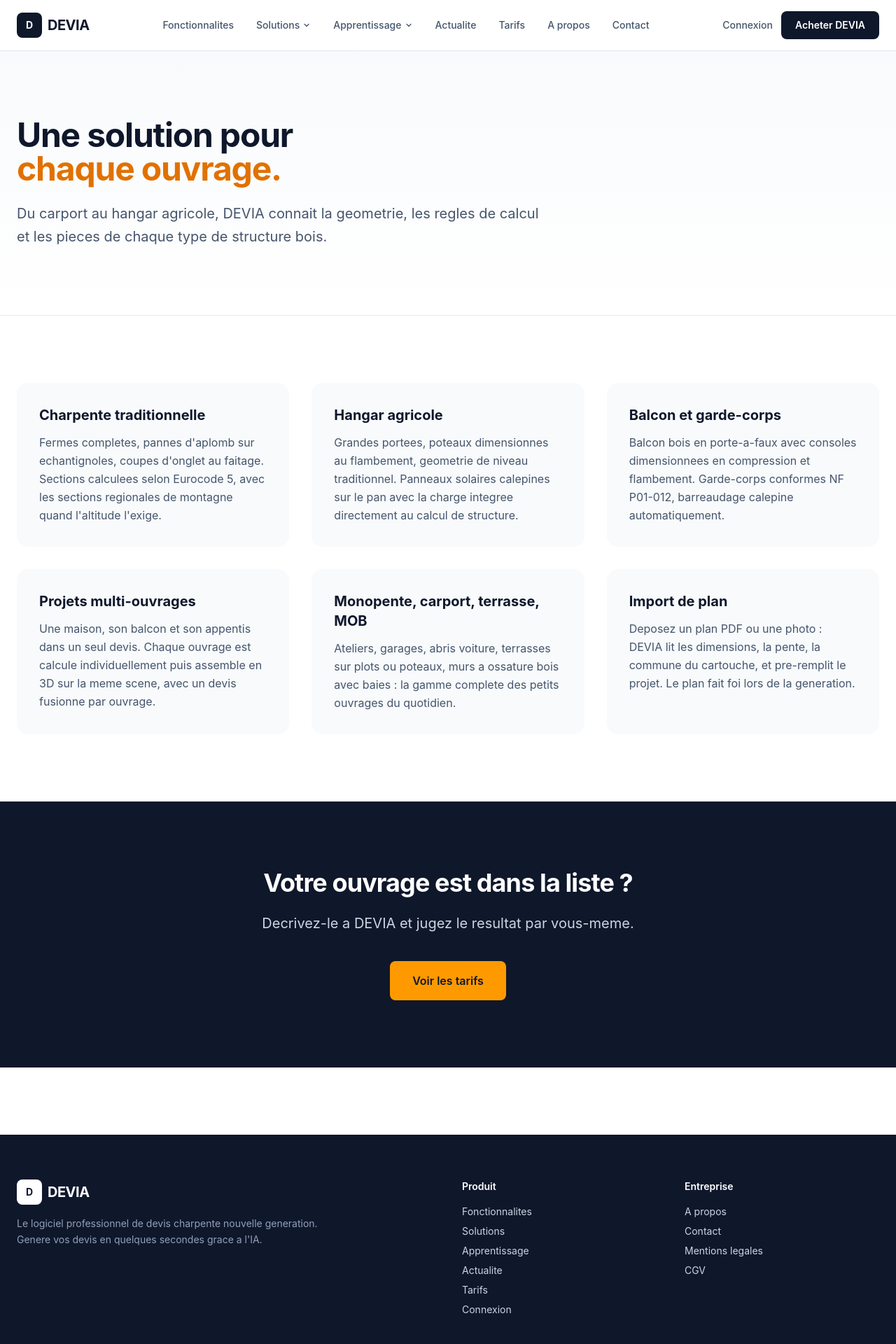
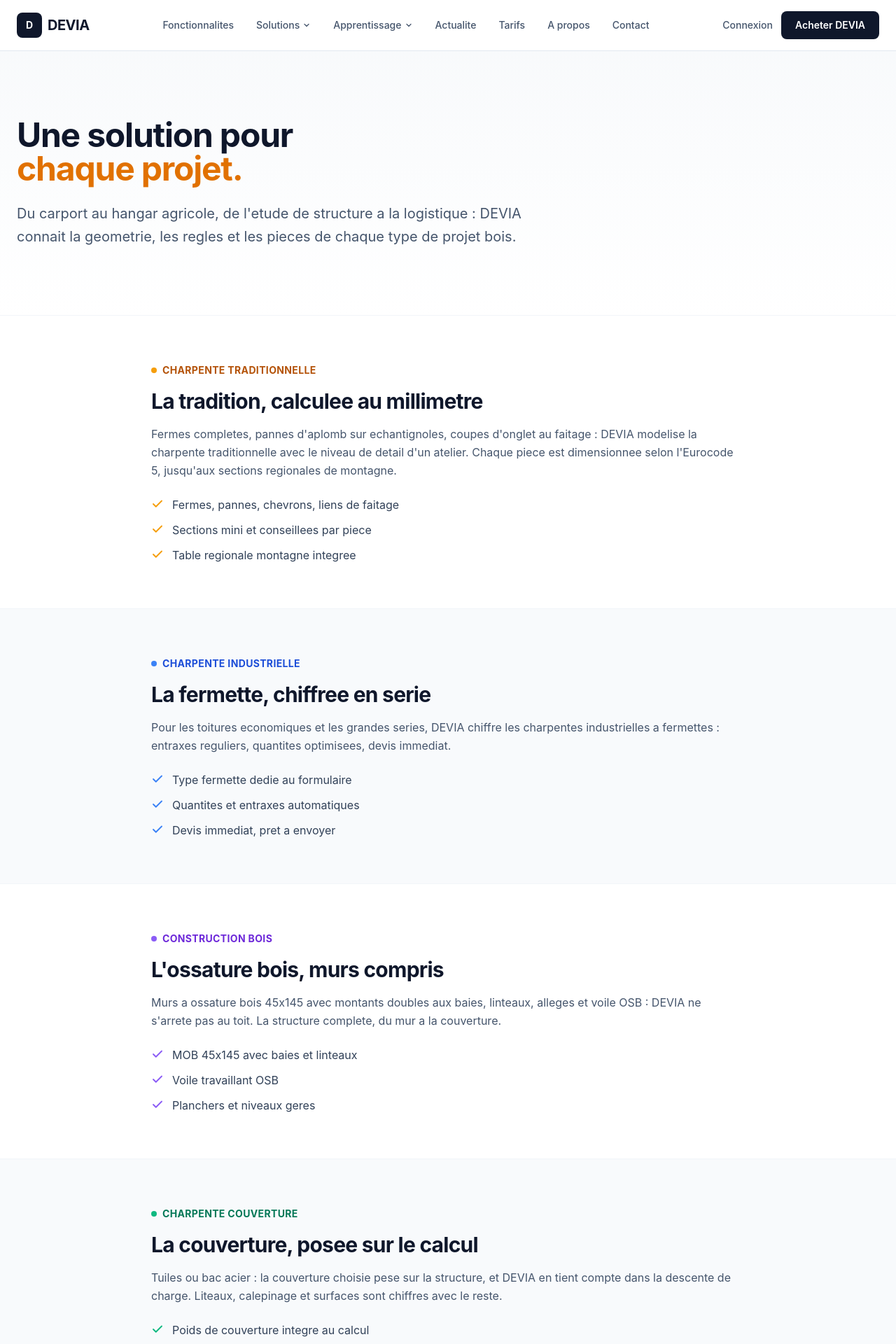
Before and after one commit to pdftw2htgt-glitch/devia-site, a Next.js app: page /solutions in a window 1280 px wide. Shown: the top 1920 px of the page at 70% size. Built offline with nearby package versions, Linux system fonts and the light colour scheme.

Commit message:
Solutions : 11 sections ancrees alignees sur le menu deroulant (contenu honnete present/futur)

```diff
--- a/src/app/solutions/page.tsx
+++ b/src/app/solutions/page.tsx
@@ -2,33 +2,86 @@
 
 export const metadata = {
   title: "Solutions - DEVIA",
-  description: "Charpente traditionnelle, hangar agricole, balcon, multi-ouvrages : DEVIA chiffre et modelise chaque type de structure bois.",
+  description: "Charpente traditionnelle, industrielle, construction bois, extension, multi-structure : DEVIA apporte une solution de chiffrage a chaque type de projet.",
 };
 
 const solutions = [
   {
-    title: "Charpente traditionnelle",
-    description: "Fermes completes, pannes d'aplomb sur echantignoles, coupes d'onglet au faitage. Sections calculees selon Eurocode 5, avec les sections regionales de montagne quand l'altitude l'exige.",
+    id: "charpente-traditionnelle", eyebrow: "Charpente traditionnelle",
+    title: "La tradition, calculee au millimetre",
+    desc: "Fermes completes, pannes d'aplomb sur echantignoles, coupes d'onglet au faitage : DEVIA modelise la charpente traditionnelle avec le niveau de detail d'un atelier. Chaque piece est dimensionnee selon l'Eurocode 5, jusqu'aux sections regionales de montagne.",
+    bullets: ["Fermes, pannes, chevrons, liens de faitage", "Sections mini et conseillees par piece", "Table regionale montagne integree"],
+    c: "#f59e0b", txt: "#b45309",
   },
   {
-    title: "Hangar agricole",
-    description: "Grandes portees, poteaux dimensionnes au flambement, geometrie de niveau traditionnel. Panneaux solaires calepines sur le pan avec la charge integree directement au calcul de structure.",
+    id: "charpente-industrielle", eyebrow: "Charpente industrielle",
+    title: "La fermette, chiffree en serie",
+    desc: "Pour les toitures economiques et les grandes series, DEVIA chiffre les charpentes industrielles a fermettes : entraxes reguliers, quantites optimisees, devis immediat.",
+    bullets: ["Type fermette dedie au formulaire", "Quantites et entraxes automatiques", "Devis immediat, pret a envoyer"],
+    c: "#3b82f6", txt: "#1d4ed8",
   },
   {
-    title: "Balcon et garde-corps",
-    description: "Balcon bois en porte-a-faux avec consoles dimensionnees en compression et flambement. Garde-corps conformes NF P01-012, barreaudage calepine automatiquement.",
+    id: "construction-bois", eyebrow: "Construction bois",
+    title: "L'ossature bois, murs compris",
+    desc: "Murs a ossature bois 45x145 avec montants doubles aux baies, linteaux, alleges et voile OSB : DEVIA ne s'arrete pas au toit. La structure complete, du mur a la couverture.",
+    bullets: ["MOB 45x145 avec baies et linteaux", "Voile travaillant OSB", "Planchers et niveaux geres"],
+    c: "#8b5cf6", txt: "#6d28d9",
   },
   {
-    title: "Projets multi-ouvrages",
-    description: "Une maison, son balcon et son appentis dans un seul devis. Chaque ouvrage est calcule individuellement puis assemble en 3D sur la meme scene, avec un devis fusionne par ouvrage.",
+    id: "charpente-couverture", eyebrow: "Charpente couverture",
+    title: "La couverture, posee sur le calcul",
+    desc: "Tuiles ou bac acier : la couverture choisie pese sur la structure, et DEVIA en tient compte dans la descente de charge. Liteaux, calepinage et surfaces sont chiffres avec le reste.",
+    bullets: ["Poids de couverture integre au calcul", "Liteaux et calepinage automatiques", "Surfaces et quantites au metre"],
+    c: "#10b981", txt: "#047857",
   },
   {
-    title: "Monopente, carport, terrasse, MOB",
-    description: "Ateliers, garages, abris voiture, terrasses sur plots ou poteaux, murs a ossature bois avec baies : la gamme complete des petits ouvrages du quotidien.",
+    id: "extension", eyebrow: "Extension",
+    title: "Agrandir sans tout refaire",
+    desc: "Appentis adosses, balcons ancres en facade, garages accoles : DEVIA sait accrocher un ouvrage neuf a un batiment existant, muraillere posee sur la face du mur et devis dedie.",
+    bullets: ["Appentis, balcons et garages ancres", "Ancrage automatique sur l'existant", "Un devis par ouvrage ajoute"],
+    c: "#f43f5e", txt: "#be123c",
   },
   {
-    title: "Import de plan",
-    description: "Deposez un plan PDF ou une photo : DEVIA lit les dimensions, la pente, la commune du cartouche, et pre-remplit le projet. Le plan fait foi lors de la generation.",
+    id: "multi-structure", eyebrow: "Multi-structure",
+    title: "Plusieurs ouvrages, un seul devis",
+    desc: "Une maison, son balcon et son hangar dans le meme projet : chaque structure est calculee individuellement, assemblee en 3D sur la meme scene, et fusionnee dans un devis unique.",
+    bullets: ["Generation individuelle par ouvrage", "Assemblage 3D automatique", "Devis fusionne, sous-totaux par ouvrage"],
+    c: "#14b8a6", txt: "#0f766e",
+  },
+  {
+    id: "neuf-renovation", eyebrow: "Neuf & renovation",
+    title: "Du projet neuf a la reprise d'existant",
+    desc: "DEVIA chiffre le neuf de bout en bout des aujourd'hui. Pour la renovation, l'import de plans et l'ancrage sur existant preparent le terrain — le module reprise d'existant est en developpement.",
+    bullets: ["Projets neufs chiffres de bout en bout", "Import de plans de l'existant", "Module renovation en developpement"],
+    c: "#6366f1", txt: "#4338ca",
+  },
+  {
+    id: "etude-calcul", eyebrow: "Etude & calcul de structure",
+    title: "L'Eurocode 5, sans bureau d'etudes",
+    desc: "Flexion, fleche, compression, flambement : chaque piece est verifiee selon l'Eurocode 5 avec les charges de neige et de vent de la commune. Sections mini et conseillees, hypotheses affichees.",
+    bullets: ["Verifications flexion et flambement", "Neige et vent par commune, altitude comprise", "Hypotheses transparentes et defendables"],
+    c: "#f97316", txt: "#c2410c",
+  },
+  {
+    id: "logistique", eyebrow: "Logistique",
+    title: "Le metre qui prepare le chantier",
+    desc: "Nomenclature complete des pieces, sections, longueurs, volumes et poids : le metre detaille de DEVIA prepare le debit, la commande scierie et le transport.",
+    bullets: ["Nomenclature piece par piece", "Volumes et poids totaux", "Base ideale pour le debit et la commande"],
+    c: "#06b6d4", txt: "#0e7490",
+  },
+  {
+    id: "export-ifc", eyebrow: "Export IFC",
+    title: "Compatible avec vos outils",
+    desc: "Exportez la structure au format IFC et retrouvez-la dans vos logiciels de conception et de calcul habituels. DEVIA s'integre a votre chaine d'outils, il ne vous enferme pas.",
+    bullets: ["Export IFC en un clic", "Geometrie et placements conserves", "Lisible par vos logiciels habituels"],
+    c: "#84cc16", txt: "#4d7c0f",
+  },
+  {
+    id: "conception-chiffrage", eyebrow: "Conception & chiffrage",
+    title: "Du plan au devis signe",
+    desc: "Deposez un plan ou decrivez le projet, ajustez la 3D, validez les sections, envoyez le PDF : DEVIA couvre toute la chaine, de la conception au chiffrage.",
+    bullets: ["Import de plan et description libre", "3D et calculs dans le meme outil", "Devis PDF pret pour le client"],
+    c: "#a855f7", txt: "#7e22ce",
   },
 ];
 
@@ -41,32 +94,42 @@
             <h1 className="text-5xl font-bold tracking-tight text-slate-900 mb-6">
               Une solution pour
               <br />
-              <span className="text-amber-600">chaque ouvrage.</span>
+              <span className="text-amber-600">chaque projet.</span>
             </h1>
             <p className="text-xl text-slate-600 leading-relaxed">
-              Du carport au hangar agricole, DEVIA connait la geometrie, les regles
-              de calcul et les pieces de chaque type de structure bois.
+              Du carport au hangar agricole, de l'etude de structure a la logistique :
+              DEVIA connait la geometrie, les regles et les pieces de chaque type de projet bois.
             </p>
           </div>
         </div>
       </section>
 
-      <section className="py-24 border-t border-slate-200">
-        <div className="max-w-7xl mx-auto px-6">
-          <div className="grid md:grid-cols-2 lg:grid-cols-3 gap-8">
-            {solutions.map((s) => (
-              <div key={s.title} className="bg-slate-50 rounded-2xl p-8 hover:shadow-md transition-shadow">
-                <h3 className="text-xl font-bold text-slate-900 mb-3">{s.title}</h3>
-                <p className="text-slate-600 leading-relaxed">{s.description}</p>
-              </div>
-            ))}
+      {solutions.map((s, i) => (
+        <section key={s.id} id={s.id} className={"py-16 border-t border-slate-100 scroll-mt-24 " + (i % 2 === 1 ? "bg-slate-50" : "bg-white")}>
+          <div className="max-w-4xl mx-auto px-6">
+            <div className="inline-flex items-center gap-2 text-sm font-bold uppercase tracking-wide mb-4" style={{ color: s.txt }}>
+              <span className="w-2 h-2 rounded-full" style={{ background: s.c }} />
+              {s.eyebrow}
+            </div>
+            <h2 className="text-3xl font-bold tracking-tight text-slate-900 mb-4">{s.title}</h2>
+            <p className="text-slate-600 leading-relaxed mb-6">{s.desc}</p>
+            <ul className="space-y-3">
+              {s.bullets.map((b) => (
+                <li key={b} className="flex gap-3 text-slate-700">
+                  <span className="flex-shrink-0 mt-0.5" style={{ color: s.c }}>
+                    <svg width="18" height="18" viewBox="0 0 24 24" fill="none" stroke="currentColor" strokeWidth="2.5" strokeLinecap="round" strokeLinejoin="round"><polyline points="20 6 9 17 4 12" /></svg>
+                  </span>
+                  {b}
+                </li>
+              ))}
+            </ul>
           </div>
-        </div>
-      </section>
+        </section>
+      ))}
 
       <section className="py-24 bg-slate-900 text-white">
         <div className="max-w-4xl mx-auto px-6 text-center">
-          <h2 className="text-4xl font-bold tracking-tight mb-6">Votre ouvrage est dans la liste ?</h2>
+          <h2 className="text-4xl font-bold tracking-tight mb-6">Votre projet est dans la liste ?</h2>
           <p className="text-xl text-slate-300 mb-10">Decrivez-le a DEVIA et jugez le resultat par vous-meme.</p>
           <Link href="/tarifs" className="inline-flex items-center bg-amber-500 text-slate-900 px-8 py-4 rounded-lg text-base font-semibold hover:bg-amber-400 transition-colors">
             Voir les tarifs
```
